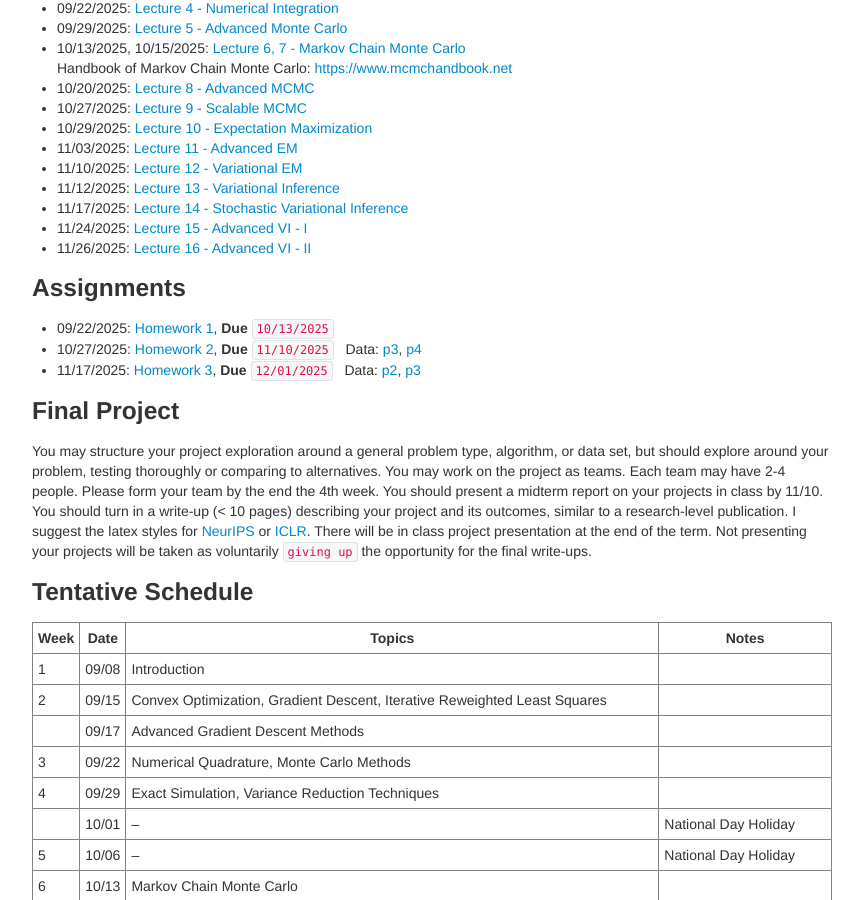
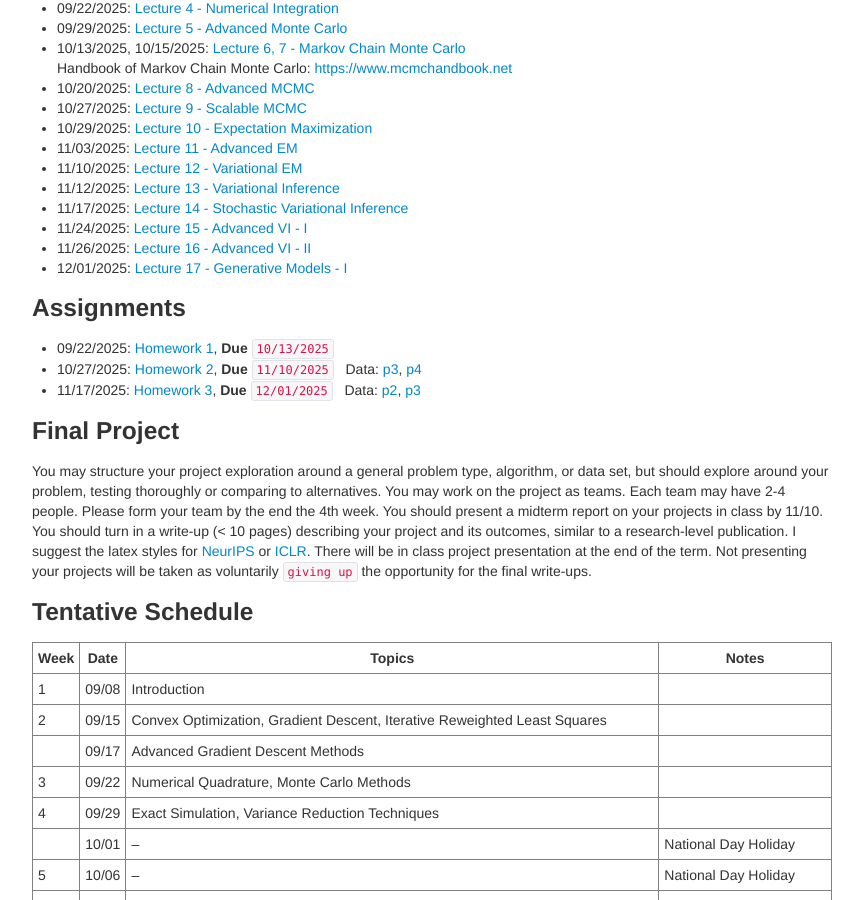
Before and after one commit to zcrabbit/zcrabbit.github.io, a Jekyll site: the page built from courses/smcm-f25.md, in a window 1280 px wide and 900 px high, scrolled down 1225 px. Shown: the whole window, without its empty margins (208-1071 px from the left). Built offline with Jekyll 4.4.1, drawn with Linux system fonts in a browser that asks for light colours.

Commit message:
lecture 17 out

```diff
--- a/courses/smcm-f25.md
+++ b/courses/smcm-f25.md
@@ -54,6 +54,7 @@ We will use python during the course. A good Python tutorial is available at <ht
 - 11/17/2025: [Lecture 14 - Stochastic Variational Inference]({{sites.baseurl}}/static/slides/smcm_fall25/lec14.pdf)
 - 11/24/2025: [Lecture 15 - Advanced VI - I]({{sites.baseurl}}/static/slides/smcm_fall25/lec15.pdf)
 - 11/26/2025: [Lecture 16 - Advanced VI - II]({{sites.baseurl}}/static/slides/smcm_fall25/lec16.pdf)
+- 12/01/2025: [Lecture 17 - Generative Models - I]({{sites.baseurl}}/static/slides/smcm_fall25/lec17.pdf)
 
 ### Assignments
 - 09/22/2025: [Homework 1]({{sites.baseurl}}/static/slides/smcm_fall25/hw01.pdf), **Due** `10/13/2025`
```
Also changed, not shown: 2 other files.
